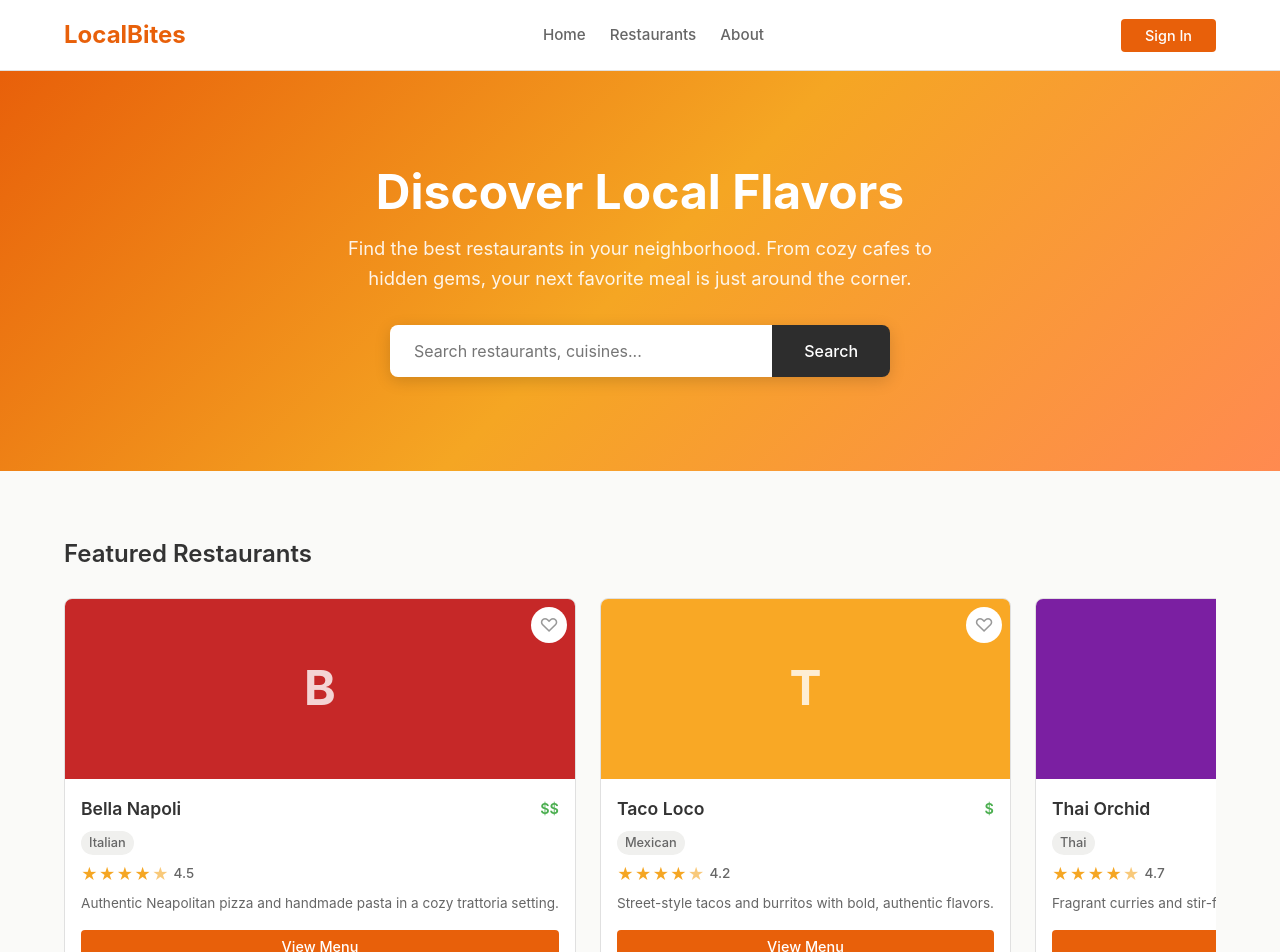
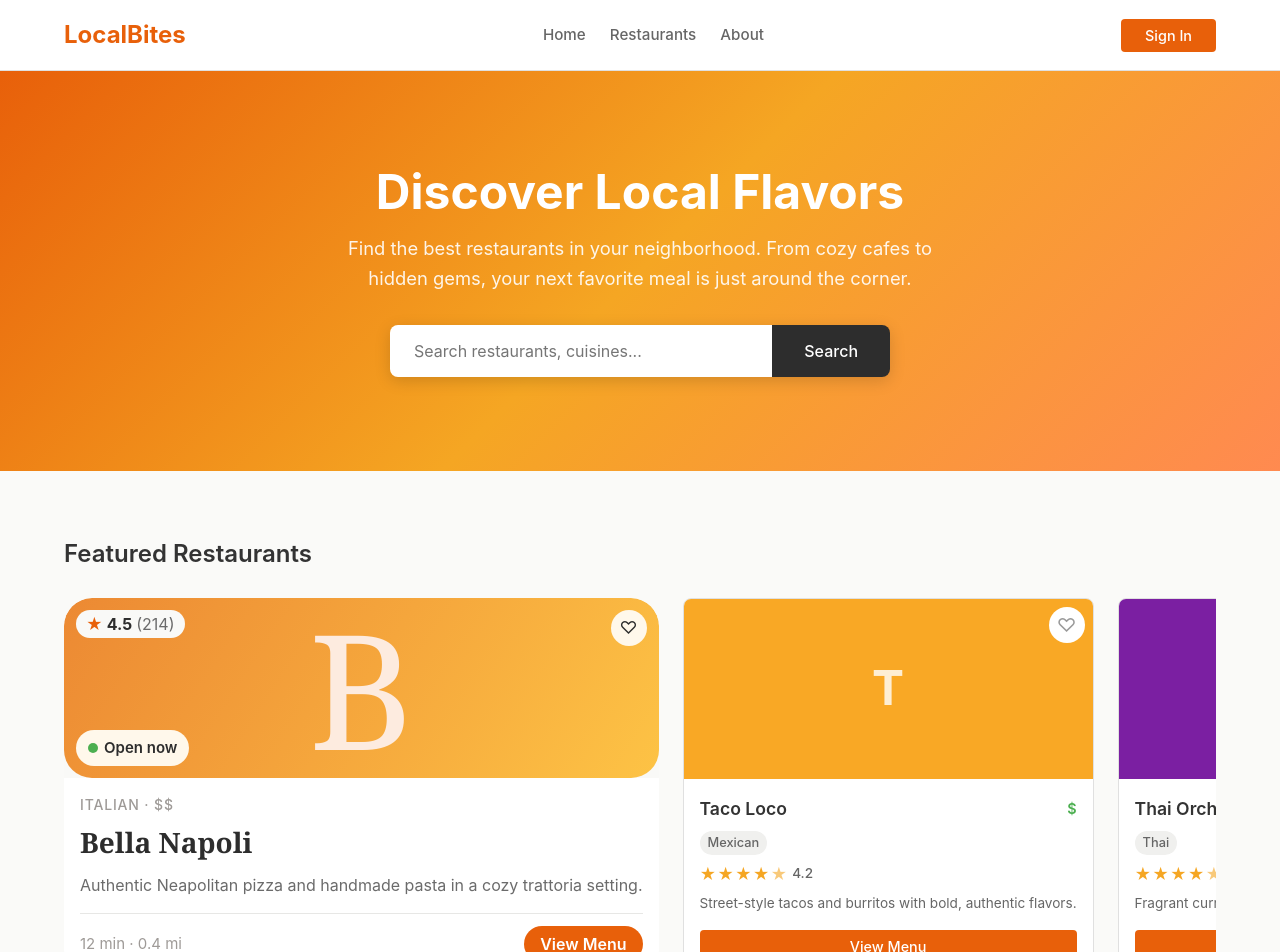
Before and after one commit to foux-test-org/localbites, a React (Vite) app: page / in a window 1280 px wide. Shown: the top 952 px of the page. Built offline with nearby package versions, Linux system fonts and the light colour scheme.

Commit message:
Replaces `RestaurantCard` with the new component design `FouxDemo3` in `Home.tsx`.

```diff
--- /dev/null
+++ b/src/components/FouxDemo3/FouxDemo3.module.css
@@ -0,0 +1,183 @@
+.container {
+  background: #f9f9f7;
+  border-radius: 28px;
+  border: none;
+  box-shadow: none;
+  overflow: hidden;
+}
+
+.hero {
+  background: linear-gradient(123deg, #ec8933 0%, #f5a63c 50%, #fdc345 100%);
+  height: 180px;
+  display: flex;
+  align-items: center;
+  justify-content: center;
+  position: relative;
+  padding: 12px;
+  border-radius: 28px;
+}
+
+.heroLetter {
+  font-size: 160px;
+  font-weight: 400;
+  font-style: normal;
+  color: #fdebdf;
+  font-family: Georgia, serif;
+  line-height: 1;
+  position: absolute;
+  top: 50%;
+  left: 50%;
+  transform: translate(-50%, -50%);
+  pointer-events: none;
+}
+
+.ratingBadge {
+  position: absolute;
+  top: 12px;
+  left: 12px;
+  background: #f9f9f7;
+  border-radius: 21px;
+  padding: 6px 10px;
+  display: flex;
+  align-items: center;
+  gap: 4px;
+}
+
+.ratingStar {
+  font-size: 16px;
+  font-weight: 700;
+  color: #e8600a;
+  line-height: 1;
+}
+
+.ratingNumber {
+  font-size: 16px;
+  font-weight: 700;
+  color: #2d2d2d;
+  line-height: 1;
+}
+
+.ratingCount {
+  font-size: 16px;
+  font-weight: 400;
+  color: #6b6b6b;
+  line-height: 1;
+}
+
+.heartBtn {
+  position: absolute;
+  top: 12px;
+  right: 12px;
+  background: #fff8eb;
+  border-radius: 27px;
+  width: 36px;
+  height: 36px;
+  border: none;
+  display: flex;
+  align-items: center;
+  justify-content: center;
+  color: #2d2d2d;
+  font-size: 1.1rem;
+}
+
+.heartBtn.isSelected {
+  color: #e8600a;
+}
+
+.openBadge {
+  position: absolute;
+  bottom: 12px;
+  left: 12px;
+  background: #fff8eb;
+  border-radius: 18px;
+  padding: 6px 12px;
+  display: flex;
+  align-items: center;
+  gap: 6px;
+}
+
+.greenDot {
+  width: 10px;
+  height: 10px;
+  border-radius: 9999px;
+  background: #4CAF50;
+  flex-shrink: 0;
+}
+
+.openText {
+  font-size: 15px;
+  font-weight: 600;
+  color: #2d2d2d;
+  line-height: 1.6;
+}
+
+.body {
+  background: #ffffff;
+  padding: 16px;
+  display: flex;
+  flex-direction: column;
+  gap: 0;
+}
+
+.cuisineLabel {
+  font-size: 14px;
+  font-weight: 500;
+  font-style: normal;
+  line-height: 1.6;
+  color: #9e9a97;
+  text-transform: uppercase;
+  letter-spacing: 0.06em;
+  margin-bottom: 4px;
+}
+
+.restaurantName {
+  font-size: 28px;
+  font-weight: 700;
+  font-style: normal;
+  line-height: 1.6;
+  color: #2d2d2d;
+  font-family: Georgia, serif;
+  margin-bottom: 8px;
+}
+
+.description {
+  font-size: 16px;
+  font-weight: 400;
+  font-style: normal;
+  line-height: 1.5;
+  color: #6b6b6b;
+  margin-bottom: 16px;
+  -webkit-line-clamp: unset;
+}
+
+.divider {
+  background: #e7e7e5;
+  height: 1px;
+  border: none;
+  margin-bottom: 12px;
+}
+
+.footerRow {
+  display: flex;
+  justify-content: space-between;
+  align-items: center;
+}
+
+.distanceTime {
+  font-size: 15px;
+  font-weight: 400;
+  font-style: normal;
+  line-height: 1.6;
+  color: #9e9a97;
+}
+
+.viewMenuBtn {
+  font-size: 16px;
+  font-weight: 600;
+  color: #ffffff;
+  background: #e8600a;
+  border-radius: 33px;
+  padding: 8px 16px;
+  border: none;
+  margin-top: 0;
+}
--- /dev/null
+++ b/src/components/FouxDemo3/FouxDemo3.tsx
@@ -0,0 +1,117 @@
+import React from 'react';
+import { Restaurant } from '../../data/restaurants';
+import styles from './FouxDemo3.module.css';
+
+// ---------------------------------------------------------------------------
+// HeroBadgeRating — rating badge overlaid on the hero image
+// ---------------------------------------------------------------------------
+
+interface HeroBadgeRatingProps {
+  rating: number;
+  reviewCount: number;
+}
+
+function HeroBadgeRating({ rating, reviewCount }: HeroBadgeRatingProps): React.ReactNode {
+  return (
+    <div className={styles.ratingBadge}>
+      <span className={styles.ratingStar}>★</span>
+      <span className={styles.ratingNumber}>{rating.toFixed(1)}</span>
+      <span className={styles.ratingCount}>({reviewCount})</span>
+    </div>
+  );
+}
+
+// ---------------------------------------------------------------------------
+// OpenBadge — "Open now" status badge overlaid on the hero image
+// ---------------------------------------------------------------------------
+
+interface OpenBadgeProps {
+  label: string;
+}
+
+function OpenBadge({ label }: OpenBadgeProps): React.ReactNode {
+  return (
+    <div className={styles.openBadge}>
+      <span className={styles.greenDot} />
+      <span className={styles.openText}>{label}</span>
+    </div>
+  );
+}
+
+// ---------------------------------------------------------------------------
+// FouxDemo3 — redesigned restaurant info card with hero, badges, and footer row
+// ---------------------------------------------------------------------------
+
+export interface FouxDemo3Props {
+  restaurant: Restaurant;
+  isFavorite: boolean;
+  onFavorite: (id: string) => void;
+  onViewMenu: (restaurant: Restaurant) => void;
+  /** Number of reviews shown in the rating badge */
+  reviewCount: number;
+  /** Open-status label shown in the bottom-left badge of the hero */
+  openStatusLabel: string;
+  /** Distance and time string shown in the footer row, e.g. "12 min · 0.4 mi" */
+  distanceTime: string;
+}
+
+export function FouxDemo3({
+  restaurant,
+  isFavorite,
+  onFavorite,
+  onViewMenu,
+  reviewCount,
+  openStatusLabel,
+  distanceTime,
+}: FouxDemo3Props): React.ReactNode {
+  function handleFavoriteClick(): void {
+    onFavorite(restaurant.id);
+  }
+
+  function handleViewMenuClick(): void {
+    onViewMenu(restaurant);
+  }
+
+  const combinedLabel = `${restaurant.cuisine} · ${restaurant.priceRange}`;
+
+  return (
+    <div className={styles.container}>
+      <div
+        className={styles.hero}
+        style={{ backgroundColor: restaurant.image }}
+      >
+        <span className={styles.heroLetter}>{restaurant.name[0]}</span>
+
+        <HeroBadgeRating rating={restaurant.rating} reviewCount={reviewCount} />
+
+        <button
+          type="button"
+          aria-label="Add to favourites"
+          className={`${styles.heartBtn} ${isFavorite ? styles.isSelected : ''}`}
+          onClick={handleFavoriteClick}
+        >
+          {isFavorite ? '♥' : '♡'}
+        </button>
+
+        <OpenBadge label={openStatusLabel} />
+      </div>
+
+      <div className={styles.body}>
+        <span className={styles.cuisineLabel}>{combinedLabel}</span>
+        <h3 className={styles.restaurantName}>{restaurant.name}</h3>
+        <p className={styles.description}>{restaurant.description}</p>
+        <hr className={styles.divider} />
+        <div className={styles.footerRow}>
+          <span className={styles.distanceTime}>{distanceTime}</span>
+          <button
+            type="button"
+            className={styles.viewMenuBtn}
+            onClick={handleViewMenuClick}
+          >
+            View Menu
+          </button>
+        </div>
+      </div>
+    </div>
+  );
+}
--- a/src/pages/Home.tsx
+++ b/src/pages/Home.tsx
@@ -6,6 +6,7 @@ import { RestaurantCard } from '../components/RestaurantCard/RestaurantCard';
 import { CategoryTile } from '../components/CategoryTile/CategoryTile';
 import { Newsletter } from '../components/Newsletter/Newsletter';
 import styles from './Home.module.css';
+import { FouxDemo3 } from "../components/FouxDemo3/FouxDemo3";
 
 interface HomeProps {
   isFavorite: (id: string) => boolean;
@@ -24,6 +25,14 @@ const categories = [
 ];
 
 export function Home({ isFavorite, onFavorite, onViewMenu, onToast }: HomeProps): React.ReactNode {
+    // FOUX_TODO: replace with the real review count for the featured restaurant card
+    const fouxDemo3ReviewCount = 214;
+
+    // FOUX_TODO: replace with the real open-status label for the featured restaurant card
+    const fouxDemo3OpenStatusLabel = 'Open now';
+
+    // FOUX_TODO: replace with the real distance and time string for the featured restaurant card
+    const fouxDemo3DistanceTime = '12 min · 0.4 mi';
   const navigate = useNavigate();
   const featured = restaurants.slice(0, 5);
 
@@ -45,12 +54,24 @@ export function Home({ isFavorite, onFavorite, onViewMenu, onToast }: HomeProps)
           <div className={styles.featuredRow}>
             {featured.map((restaurant) => (
               <div key={restaurant.id} className={styles.featuredCard}>
+                {restaurant.id === featured[0].id ? (
+                                  <FouxDemo3
+                                    restaurant={restaurant}
+                                    isFavorite={isFavorite(restaurant.id)}
+                                    onFavorite={onFavorite}
+                                    onViewMenu={onViewMenu}
+                                    reviewCount={fouxDemo3ReviewCount}
+                                    openStatusLabel={fouxDemo3OpenStatusLabel}
+                                    distanceTime={fouxDemo3DistanceTime}
+                                  />
+                                ) : (
                                   <RestaurantCard
                                     restaurant={restaurant}
                                     isFavorite={isFavorite(restaurant.id)}
                                     onFavorite={onFavorite}
                                     onViewMenu={onViewMenu}
                                   />
+                                )}
               </div>
             ))}
           </div>
```
Lines whose indentation alone changed are shown as unchanged.
